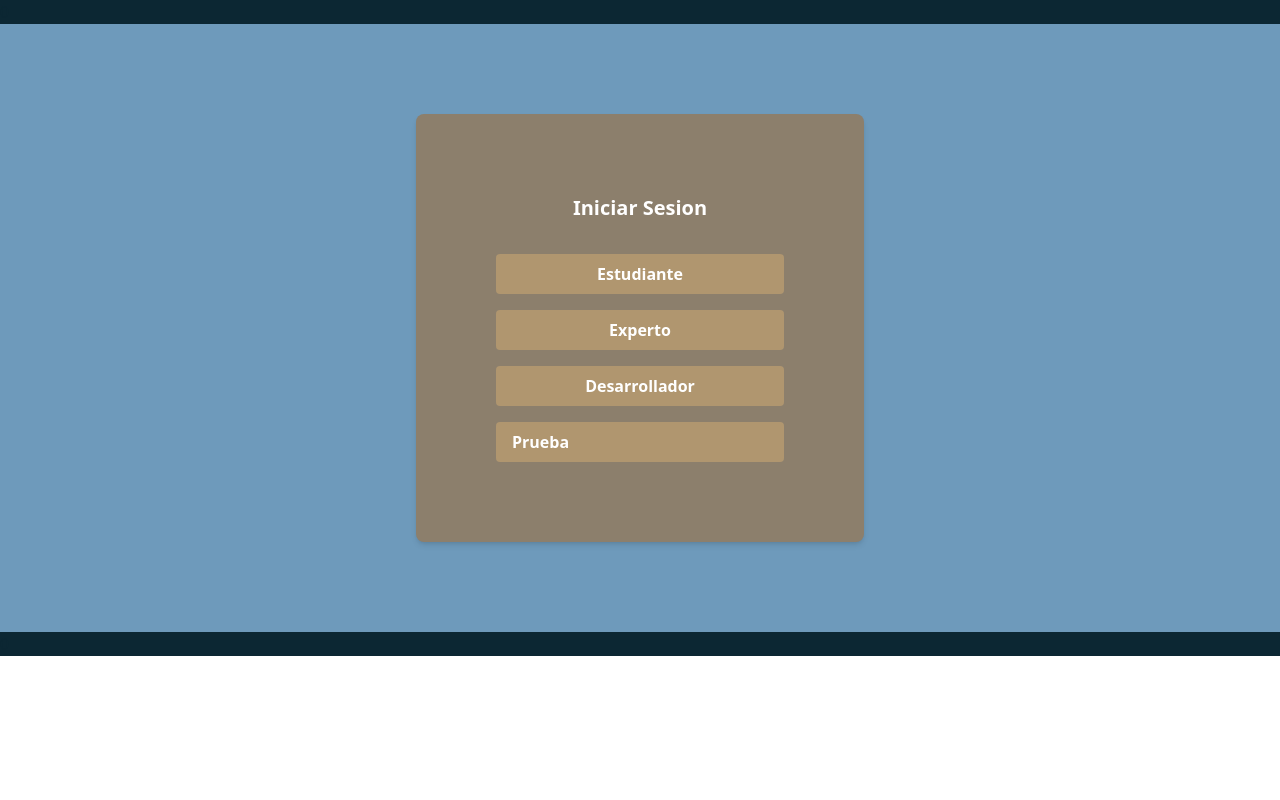
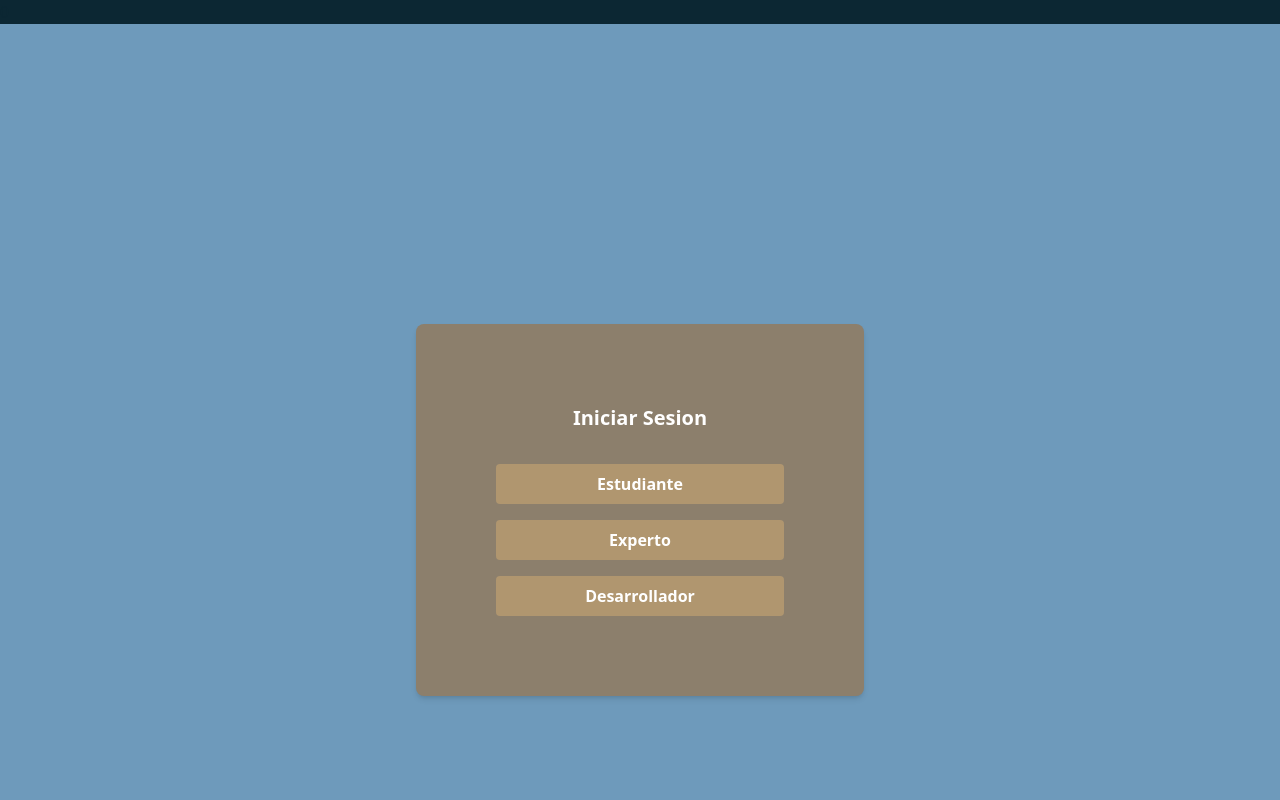
Before and after one commit to JesusJK/Proyecto_Integrador-I, a Vue app: page / in a window 1280 px wide. Shown: the top 800 px of the page. Built offline with nearby package versions, Linux system fonts and the light colour scheme.

Commit message:
enrutamiento exitoso

```diff
--- a/src/App.vue
+++ b/src/App.vue
@@ -1,53 +1,7 @@
-<script>
-import { Otrapagina } from "./components/Formulario.vue";
-export default{
-  methods:{
-    redirectToOtraPagina() {
-      this.$router.push('/otra-pagina');
-    }
-  }
-}
+<script setup>
+import { RouterView, RouterLink } from "vue-router";
 </script>
 
 <template>
-  <body class="bg-[#6E9ABB]">
-    <div class=" h-max bg-[#0C2733] text-[#0C2733]">0</div>
-    <div class="container mx-auto py-[90px] ">
-
-      <div class="cuadro max-w-md mx-auto bg-[#8C7F6C] rounded-lg shadow-md overflow-hidden ">
-        <div class="px-20 py-20">
-          <div class="text-center mb-8">
-            <h2 class="text-xl font-semibold text-white">
-              Iniciar Sesion
-            </h2>
-          </div>
-          <div class="flex flex-col space-y-4">
-
-            <button
-              class="link-button bg-[#B0966F] hover:shadow-2xl text-white font-bold py-2 px-4 rounded focus:outline-none focus:shadow-outline">
-              Estudiante
-            </button>
-
-            <button
-              class="bg-[#B0966F] hover:shadow-2xl text-white font-bold py-2 px-4 rounded focus:outline-none focus:shadow-outline">
-              Experto
-            </button>
-
-            <button
-              class="bg-[#B0966F] hover:shadow-2xl text-white font-bold py-2 px-4 rounded focus:outline-none focus:shadow-outline">
-              Desarrollador
-            </button>
-
-            <a
-              @click="redirectToOtraPagina"
-              class="bg-[#B0966F] hover:shadow-2xl text-white font-bold py-2 px-4 rounded focus:outline-none focus:shadow-outline">
-              Prueba
-          </a>
-
-          </div>
-        </div>
-      </div>
-    </div>
-    <div class="h-max bg-[#0C2733] text-[#0C2733]">0</div>
-  </body>
+   <RouterView to="/"></RouterView>
 </template>
--- a/src/components/prub.vue
+++ /dev/null
@@ -1,3 +0,0 @@
-<template>
-    <div class="text-center text-orange-600">Hola mundo</div>
-</template>
--- /dev/null
+++ b/src/views/login.vue
@@ -0,0 +1,49 @@
+<script setup>
+import {  RouterLink } from 'vue-router'
+import { ref } from 'vue';
+
+const valor = ref(true);
+const rol = "";
+function toggleInicio(asign_rol) {
+    valor.value=false;
+    rol.value="Como" + asign_rol;
+
+}
+</script>
+
+<template>
+    <body class="bg-[#6E9ABB]">
+    <div class=" h-max bg-[#0C2733] text-[#0C2733]">0</div>
+    <div class="container mx-auto py-[300px] ">
+      <div class="cuadro max-w-md mx-auto bg-[#8C7F6C] rounded-lg shadow-md overflow-hidden ">
+        <div class="px-20 py-20">
+          <div class="text-center mb-8">
+            <h2 class="text-xl font-semibold text-white">
+              Iniciar Sesion
+            </h2>
+          </div>
+          <div class="flex flex-col space-y-4">
+
+            <a href="#" v-if="valor" @click="toggleInicio('Estudiante')"
+              class="bg-[#B0966F] hover:shadow-2xl text-white font-bold py-2 px-4 rounded focus:outline-none focus:shadow-outline text-center">
+              Estudiante
+            </a>
+
+
+            <a href="#" v-if="valor" @click="toggleInicio('Experto')"
+              class="bg-[#B0966F] hover:shadow-2xl text-white font-bold py-2 px-4 rounded focus:outline-none focus:shadow-outline text-center">
+              Experto
+            </a>
+
+            <a href="#" v-if="valor" @click="toggleInicio('Desarrollador')"
+              class="bg-[#B0966F] hover:shadow-2xl text-white font-bold py-2 px-4 rounded focus:outline-none focus:shadow-outline text-center">
+              Desarrollador
+            </a>
+
+          </div>
+        </div>
+      </div>
+    </div>
+    <div class=" h-max bg-[#0C2733] text-[#0C2733]">0</div>
+  </body>
+</template>
```
Also changed, not shown: src/main.js (+7 -16 lines), src/router/index.js (added, +16 -0 lines), .eslintrc.cjs (added).
